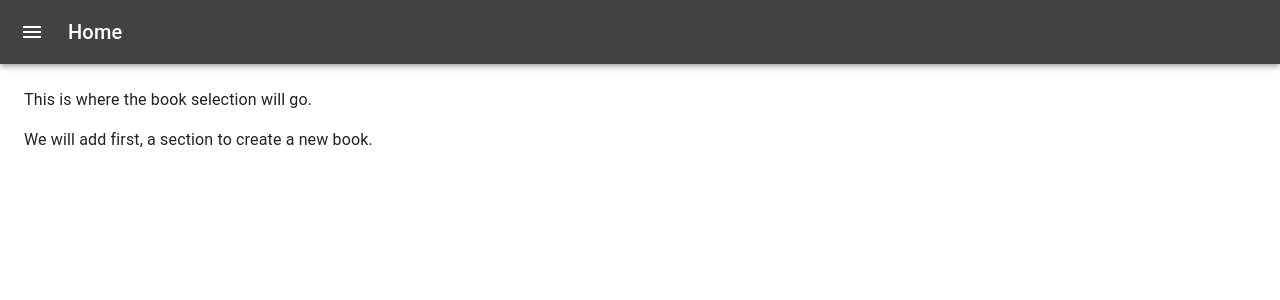
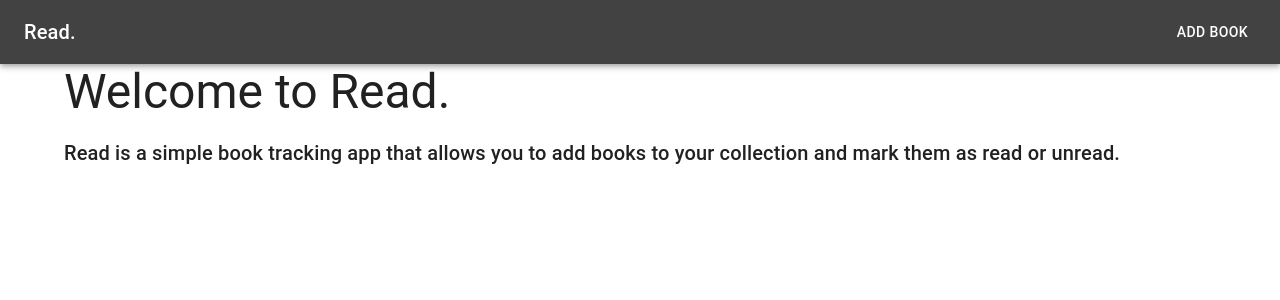
Before and after one commit to Lipp1305/read, a React (Create React App) app in the folder web/: page / in a window 1280 px wide. Shown: the top 300 px of the page. Built offline with nearby package versions, Linux system fonts and the light colour scheme.

Commit message:
Ripped out sidebar lol

```diff
--- a/web/src/App.js
+++ b/web/src/App.js
@@ -1,10 +1,18 @@
 import { ThemeProvider } from "@emotion/react";
+import theme from "./theme";
 import MainPage from "./components/MainPage";
-import theme from "./themes";
+import MenuBar from "./components/MenuBar";
+import { CssBaseline } from "@mui/material";
+
+
+//Create App Bar
+//Create Body
 
 function App() {
   return (
     <ThemeProvider theme={theme}>
+      <CssBaseline />
+      <MenuBar />
       <MainPage />
     </ThemeProvider>
   );
--- a/web/src/components/AppBar.jsx
+++ /dev/null
@@ -1,23 +0,0 @@
-import { styled } from '@mui/material/styles';
-import MuiAppBar from '@mui/material/AppBar';
-
-const drawerWidth = 240;
-
-const AppBar = styled(MuiAppBar, {
-    shouldForwardProp: (prop) => prop !== 'open',
-  })(({ theme, open }) => ({
-    transition: theme.transitions.create(['margin', 'width'], {
-      easing: theme.transitions.easing.sharp,
-      duration: theme.transitions.duration.leavingScreen,
-    }),
-    ...(open && {
-      width: `calc(100% - ${drawerWidth}px)`,
-      marginLeft: `${drawerWidth}px`,
-      transition: theme.transitions.create(['margin', 'width'], {
-        easing: theme.transitions.easing.easeOut,
-        duration: theme.transitions.duration.enteringScreen,
-      }),
-    }),
-  }));
-
-export default AppBar;
--- a/web/src/components/DrawerHeader.jsx
+++ /dev/null
@@ -1,11 +0,0 @@
-import { styled } from '@mui/material/styles';
-
-const DrawerHeader = styled('div')(({ theme }) => ({
-  display: 'flex',
-  alignItems: 'center',
-  padding: theme.spacing(0, 1),
-  ...theme.mixins.toolbar,
-  justifyContent: 'flex-end',
-}));
-
-export default DrawerHeader;
--- a/web/src/components/MainContainer.jsx
+++ /dev/null
@@ -1,24 +0,0 @@
-import { styled } from '@mui/material/styles';
-
-const drawerWidth = 240;
-
-const MainContainer = styled('main', { shouldForwardProp: (prop) => prop !== 'open' })(
-    ({ theme, open }) => ({
-        flexGrow: 1,
-        padding: theme.spacing(3),
-        transition: theme.transitions.create('margin', {
-            easing: theme.transitions.easing.sharp,
-            duration: theme.transitions.duration.leavingScreen,
-        }),
-        marginLeft: `-${drawerWidth}px`,
-        ...(open && {
-            transition: theme.transitions.create('margin', {
-                easing: theme.transitions.easing.easeOut,
-                duration: theme.transitions.duration.enteringScreen,
-            }),
-            marginLeft: 0,
-        }),
-    }),
-);
-
-export default MainContainer;
--- a/web/src/components/MainPage.jsx
+++ b/web/src/components/MainPage.jsx
@@ -1,114 +1,19 @@
 import React from 'react';
-import { styled, useTheme } from '@mui/material/styles';
-import Box from '@mui/material/Box';
-import Drawer from '@mui/material/Drawer';
-import CssBaseline from '@mui/material/CssBaseline';
-import MuiAppBar from '@mui/material/AppBar';
-import Toolbar from '@mui/material/Toolbar';
-import List from '@mui/material/List';
+import Container from '@mui/material/Container';
 import Typography from '@mui/material/Typography';
-import Divider from '@mui/material/Divider';
-import IconButton from '@mui/material/IconButton';
-import MenuIcon from '@mui/icons-material/Menu';
-import ChevronLeftIcon from '@mui/icons-material/ChevronLeft';
-import ChevronRightIcon from '@mui/icons-material/ChevronRight';
-import ListItem from '@mui/material/ListItem';
-import ListItemButton from '@mui/material/ListItemButton';
-import ListItemIcon from '@mui/material/ListItemIcon';
-import ListItemText from '@mui/material/ListItemText';
-import InboxIcon from '@mui/icons-material/MoveToInbox';
-import MailIcon from '@mui/icons-material/Mail';
-import MainContainer from './MainContainer';
-import AppBar from './AppBar';
-import DrawerHeader from './DrawerHeader';
 
-const drawerWidth = 240;
 
-export default function PersistentDrawerLeft() {
-  const theme = useTheme();
-  const [open, setOpen] = React.useState(false);
-
-  const handleDrawerOpen = () => {
-    setOpen(true);
-  };
-
-  const handleDrawerClose = () => {
-    setOpen(false);
-  };
-
+function MainPage() {
   return (
-    <Box sx={{ display: 'flex' }}>
-      <CssBaseline />
-      <AppBar position="fixed" open={open}>
-        <Toolbar>
-          <IconButton
-            color="inherit"
-            aria-label="open drawer"
-            onClick={handleDrawerOpen}
-            edge="start"
-            sx={{ mr: 2, ...(open && { display: 'none' }) }}
-          >
-            <MenuIcon />
-          </IconButton>
-          <Typography variant="h6" noWrap component="div">
-            Home
-          </Typography>
-        </Toolbar>
-      </AppBar>
-      <Drawer
-        sx={{
-          width: drawerWidth,
-          flexShrink: 0,
-          '& .MuiDrawer-paper': {
-            width: drawerWidth,
-            boxSizing: 'border-box',
-          },
-        }}
-        variant="persistent"
-        anchor="left"
-        open={open}
-      >
-        <DrawerHeader>
-          <IconButton onClick={handleDrawerClose}>
-            {theme.direction === 'ltr' ? <ChevronLeftIcon /> : <ChevronRightIcon />}
-          </IconButton>
-        </DrawerHeader>
-        <Divider />
-        <List>
-          {['All Books', 'My Collections', 'Profile'].map((text, index) => (
-            <ListItem key={text} disablePadding>
-              <ListItemButton>
-                <ListItemIcon>
-                  {index % 2 === 0 ? <InboxIcon /> : <MailIcon />}
-                </ListItemIcon>
-                <ListItemText primary={text} />
-              </ListItemButton>
-            </ListItem>
-          ))}
-        </List>
-        <Divider />
-        <List>
-          {['Add Book', 'Create Collection', 'Settings'].map((text, index) => (
-            <ListItem key={text} disablePadding>
-              <ListItemButton>
-                <ListItemIcon>
-                  {index % 2 === 0 ? <InboxIcon /> : <MailIcon />}
-                </ListItemIcon>
-                <ListItemText primary={text} />
-              </ListItemButton>
-            </ListItem>
-          ))}
-        </List>
-      </Drawer>
-      <MainContainer open={open}>
-        <DrawerHeader />
-        <Typography paragraph>
-          This is where the book selection will go.
+    <Container>
+        <Typography variant="h3" component="h1" gutterBottom>
+            Welcome to Read.
         </Typography>
-        <Typography paragraph>
-            We will add first, a section to create a new book.
+        <Typography variant="h6" component="p" gutterBottom>
+            Read is a simple book tracking app that allows you to add books to your collection and mark them as read or unread.
         </Typography>
-      </MainContainer>
-    </Box>
+    </Container>
   );
 }
+
+export default MainPage;
--- /dev/null
+++ b/web/src/components/MenuBar.jsx
@@ -0,0 +1,22 @@
+import React from 'react';
+import AppBar from '@mui/material/AppBar';
+import { Toolbar, Typography } from '@mui/material';
+import Button from '@mui/material/Button';
+
+
+function MenuBar() {
+  return (
+    <AppBar position="static">
+      <Toolbar>
+          <Typography variant="h6" component="div" sx={{ flexGrow: 1 }}>
+            Read.
+          </Typography>
+          <Button color='inherit'>
+            Add Book
+          </Button>
+      </Toolbar>
+    </AppBar>
+  );
+}
+
+export default MenuBar;
--- a/web/src/index.js
+++ b/web/src/index.js
@@ -1,10 +1,9 @@
 import React from 'react';
 import ReactDOM from 'react-dom/client';
 import App from './App';
+import { CssBaseline } from '@mui/material';
 
 const root = ReactDOM.createRoot(document.getElementById('root'));
 root.render(
-  <React.StrictMode>
-    <App />
-  </React.StrictMode>
+  <App />
 );
--- /dev/null
+++ b/web/src/theme.js
@@ -0,0 +1,20 @@
+import { createTheme } from "@mui/material";
+import { grey, lightBlue } from "@mui/material/colors";
+
+
+const theme = createTheme({
+    palette: {
+        primary: {
+            light: grey[300],
+            main: grey[800],
+            dark: grey[900]
+        },
+        secondary: {
+            light: lightBlue[300],
+            main: lightBlue[600],
+            dark: lightBlue[800]
+        }
+    },
+})
+
+export default theme;
--- a/web/src/themes.js
+++ /dev/null
@@ -1,15 +0,0 @@
-import { createTheme } from "@mui/material";
-import { grey } from "@mui/material/colors";
-
-const theme = createTheme({
-    palette: {
-        primary: {
-            main: grey[800]
-        },
-        secondary: {
-            main: grey[700]
-        }
-    }
-})
-
-export default theme;
```
